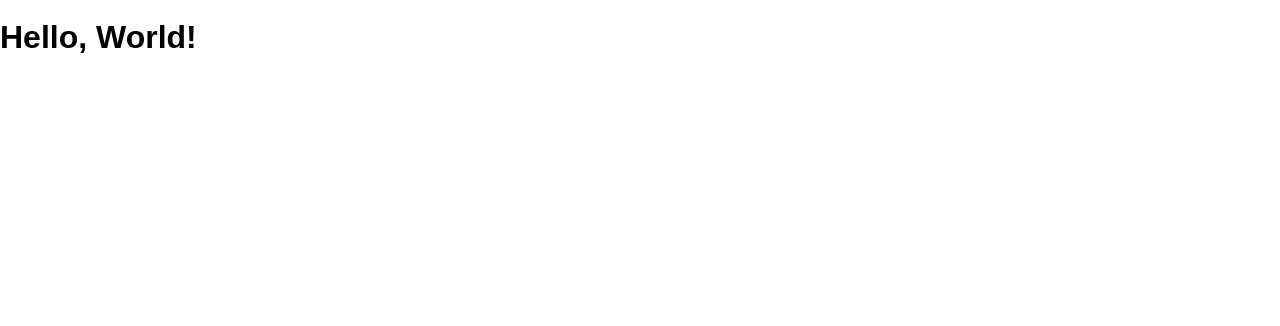
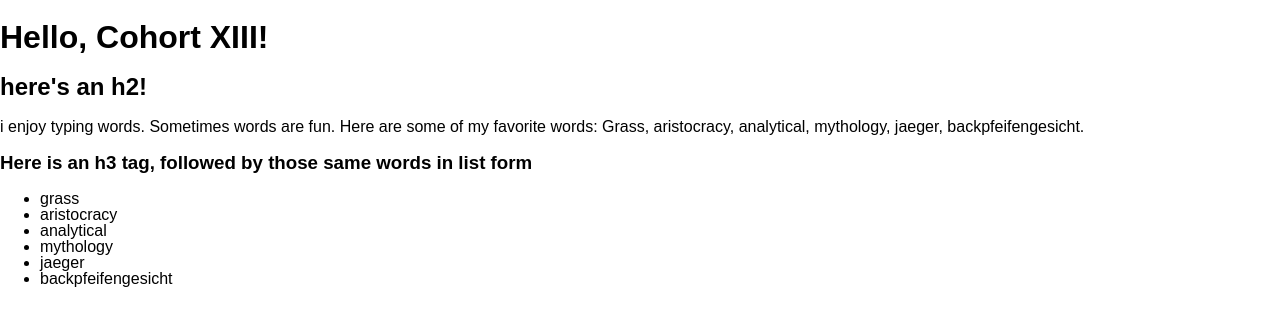
Before and after one commit to WillWarren1/hellow-world-4, a website: page public/index.html in a window 1280 px wide. Drawn offline with Linux system fonts and the light colour scheme.

Commit message:
made a list of words

```diff
--- a/public/index.html
+++ b/public/index.html
@@ -8,6 +8,23 @@
     <link rel="stylesheet" href="/screen.css">
   </head>
   <body>
-    <h1 class='hello-world'>Hello, World!</h1>
+    <h1 class='hello-world'>Hello, Cohort XIII!</h1>
+    <h2>here's an h2!</h2>
+
+    <!-- here are some comment. comments are neato -->
+
+    <p>
+      i enjoy typing words. Sometimes words are fun. Here are some of my favorite words: Grass, aristocracy, analytical, mythology, jaeger, backpfeifengesicht.
+    </p>
+    <h3> Here is an h3 tag, followed by those same words in list form</h3>
+    <ul>
+      <li>grass</li>
+      <li>aristocracy</li>
+      <li>analytical</li>
+      <li>mythology</li>
+      <li>jaeger</li>
+      <li>backpfeifengesicht</li>
+    </ul>
+    <!-- swaggy -->
   </body>
 </html>
```
